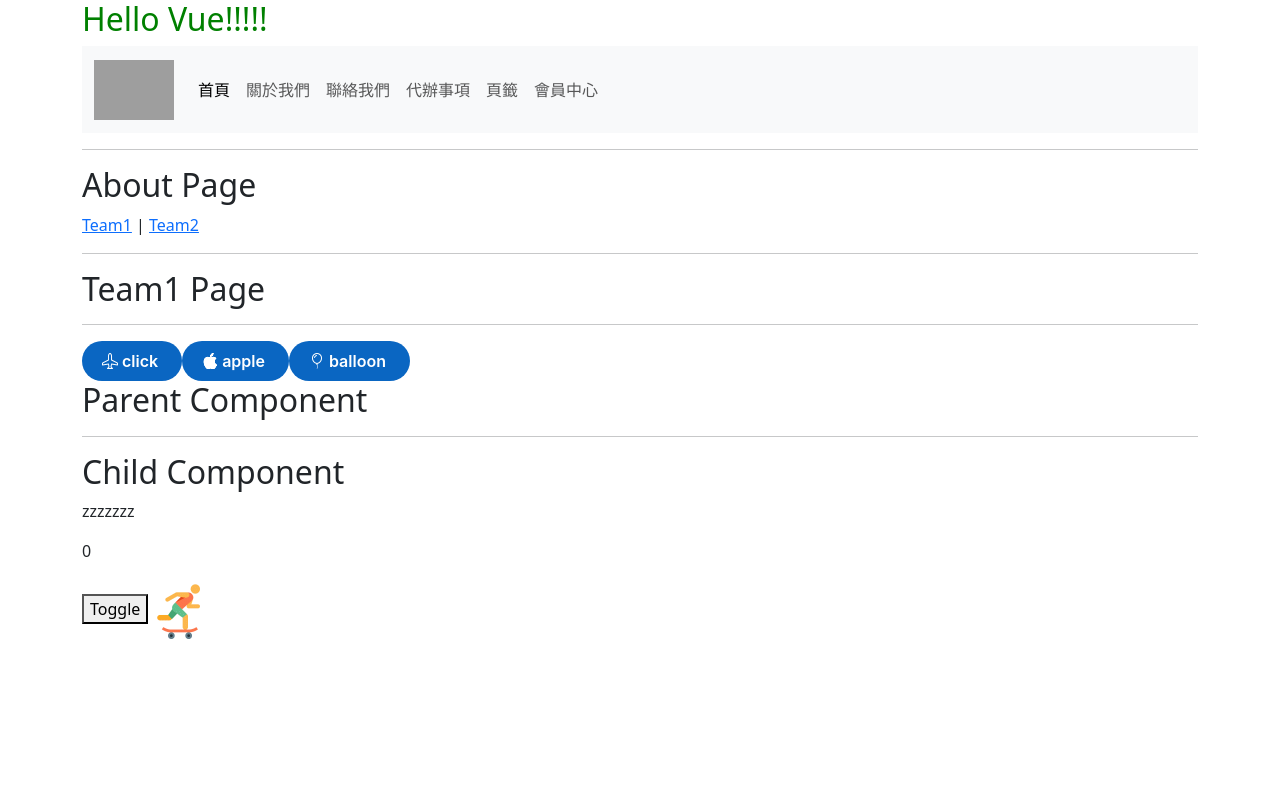
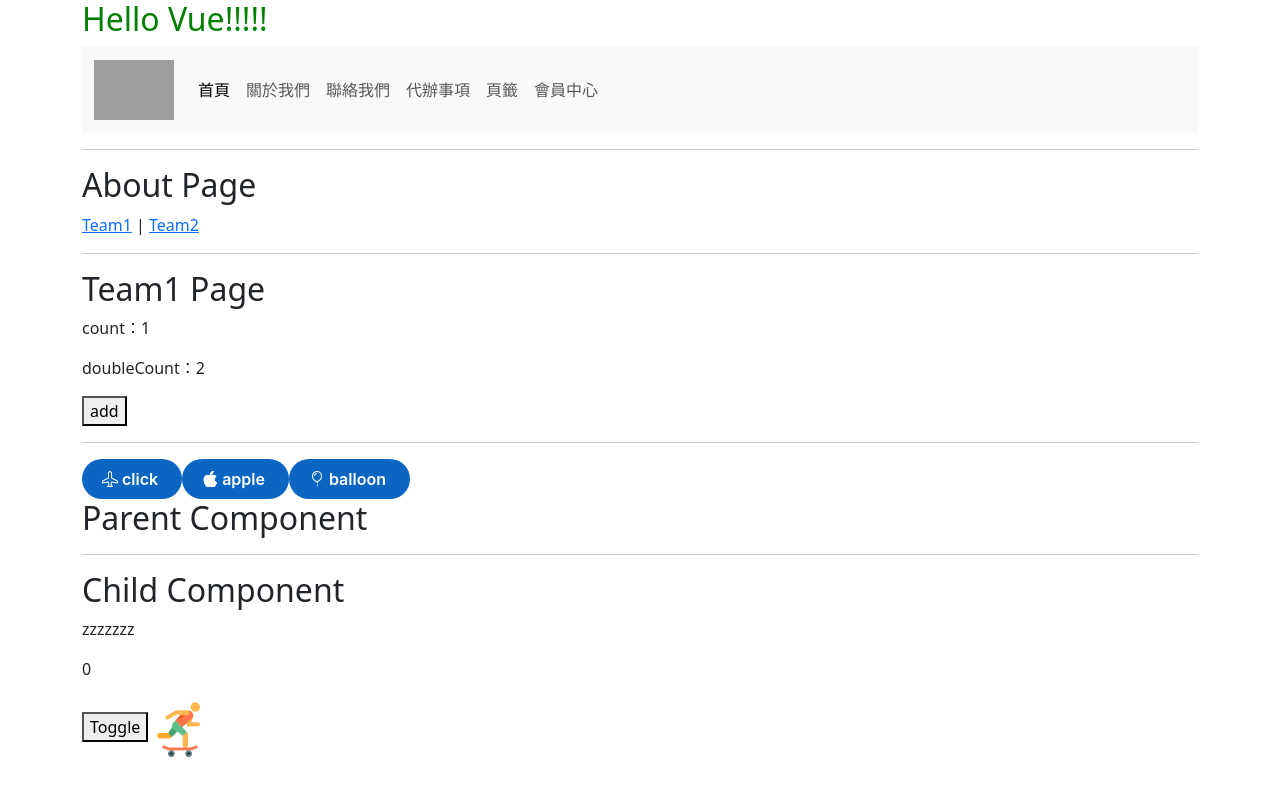
Before and after one commit to HsiaoHungWang/vue-app2024, a Vue app: page /about/team1 in a window 1280 px wide. Shown: the top 796 px of the page. Built offline with nearby package versions, Linux system fonts and the light colour scheme; grey boxes are pictures that could not be loaded.

Commit message:
使用 pinia

```diff
--- a/src/views/Team1View.vue
+++ b/src/views/Team1View.vue
@@ -1,13 +1,16 @@
 <script setup>
+import { useCounterStore } from '@/stores/counter';
+const storeCounter = useCounterStore()
 
 </script>
 
 <template>
     <div>
-<h2>Team1 Page</h2>
+        <h2>Team1 Page</h2>
+        <p>count：{{ storeCounter.count }}</p>
+        <p>doubleCount：{{ storeCounter.doubleCount }}</p>
+        <button @click="storeCounter.add">add</button>
     </div>
 </template>
 
-<style lang="css" scoped>
-
-</style>
+<style lang="css" scoped></style>
--- a/src/views/Team2View.vue
+++ b/src/views/Team2View.vue
@@ -1,13 +1,15 @@
 <script setup>
+import { useCounterStore } from '@/stores/counter';
+const storeCounter = useCounterStore()
 
 </script>
 
 <template>
     <div>
-<h2>Team2 Page</h2>
+        <h2>Team2 Page</h2>
+        <p>count：{{ storeCounter.count }}</p>
+        <p>doubleCount：{{ storeCounter.doubleCount }}</p>
     </div>
 </template>
 
-<style lang="css" scoped>
-
-</style>
+<style lang="css" scoped></style>
```
